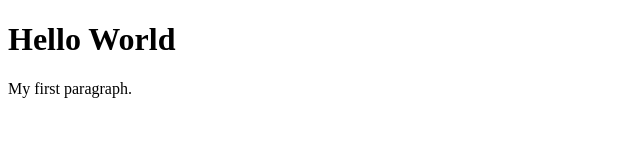
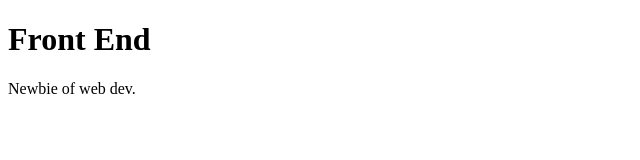
Before and after one commit to Grandsirota/Grandsirota.github.io, a plain HTML site: page index.html in a window 1280 px wide. Shown: the whole page, without its empty margins (0-640 px from the left). Drawn offline with Linux system fonts and the light colour scheme.

Commit message:
Update index.html

```diff
--- a/index.html
+++ b/index.html
@@ -4,7 +4,7 @@
   <title>Page Title</title>
 </head>
 <body>
-  <h1>Hello World</h1>
-  <p>My first paragraph.</p>
+  <h1>Front End</h1>
+  <p>Newbie of web dev.</p>
 </body>
 </html>
```
